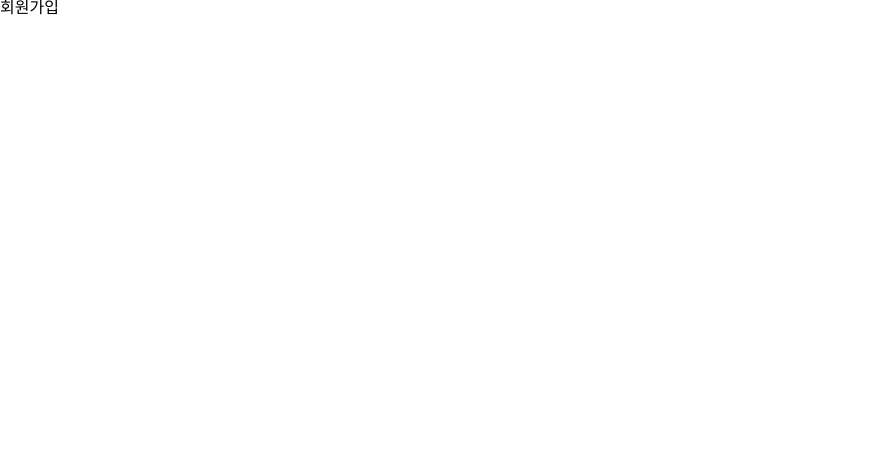
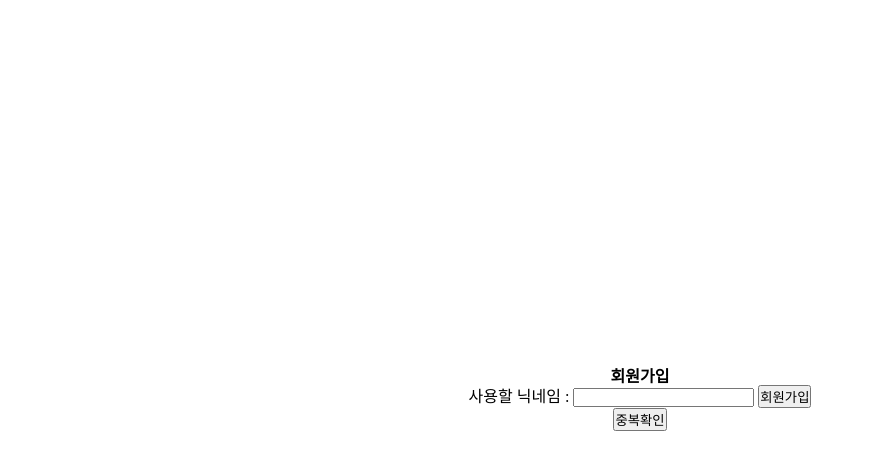
Before and after one commit to umcondo/enbbang_practice, a React (Create React App) app: page /join in a window 1280 px wide. Shown: the top 470 px of the page, without its empty margins (0-872 px from the left). Built offline with nearby package versions, Linux system fonts and the light colour scheme.

Commit message:
Add Join

```diff
--- a/src/App.js
+++ b/src/App.js
@@ -1,6 +1,7 @@
 import { Route, Routes, Navigate } from "react-router";
 import Home from "./pages/Home";
 import Join from "./pages/Join";
+import KakaoToken from "./pages/KakaoToken";
 import Login from "./pages/Login";
 import Main from "./pages/Main";
 
@@ -13,6 +14,7 @@ function App() {
         <Route path="/login" element={<Login />} />
         <Route path="/join" element={<Join />} />
         <Route path="/main" element={<Main />} />
+        <Route path="/auth/kakao/callback" element={<KakaoToken />} />
       </Routes>
     </div>
   );
--- /dev/null
+++ b/src/hooks/useInput.jsx
@@ -0,0 +1,13 @@
+const { useState, useCallback } = require("react");
+
+const useInput = (initialState) => {
+  const [value, setValue] = useState(initialState);
+
+  const onChange = useCallback((e) => {
+    setValue(e.target.value);
+  }, []);
+
+  return [value, setValue, onChange];
+};
+
+export default useInput;
--- a/src/pages/Join/index.jsx
+++ b/src/pages/Join/index.jsx
@@ -1,5 +1,41 @@
+import styled from "styled-components";
+import useInput from "./../../hooks/useInput";
+
+const MainContainer = styled.div`
+  height: 100vh;
+  width: 100%;
+  display: flex;
+  justify-content: center;
+  align-items: center;
+  flex-direction: column;
+`;
+
 const Join = () => {
-  return <div>회원가입</div>;
+  const [nickname, setNickname, onChangeNickname] = useInput("");
+
+  const onSubmit = (e) => {
+    e.preventDefault();
+    setNickname("");
+    alert("제출되었습니다");
+  };
+
+  const doubleCheck = () => {
+    // e.stopPropagation();
+    alert("사용할 수 있는 별명입니다");
+  };
+
+  return (
+    <MainContainer>
+      <h1>회원가입</h1>
+      <form onSubmit={onSubmit}>
+        <label for="nickname">사용할 닉네임 :&nbsp;</label>
+        <input id="nickname" value={nickname} onChange={onChangeNickname} />
+        &nbsp;
+        <button type="submit">회원가입</button>
+      </form>
+      <button onClick={doubleCheck}>중복확인</button>
+    </MainContainer>
+  );
 };
 
 export default Join;
--- /dev/null
+++ b/src/pages/KakaoToken/index.jsx
@@ -0,0 +1,5 @@
+const KakaoToken = () => {
+  return <div>카카오토큰받자</div>;
+};
+
+export default KakaoToken;
--- a/src/pages/Login/index.jsx
+++ b/src/pages/Login/index.jsx
@@ -34,8 +34,8 @@ const MainContainer = styled.div`
 `;
 
 const Login = () => {
-  const KAKAO_AUTH_URL =
-    "https://developers.kakao.com/docs/latest/ko/kakaologin/common";
+  const KAKAO_AUTH_URL = "https://hee-backend.shop:7179/auth/kakao";
+
   return (
     <MainContainer>
       <a href={KAKAO_AUTH_URL}>
```
